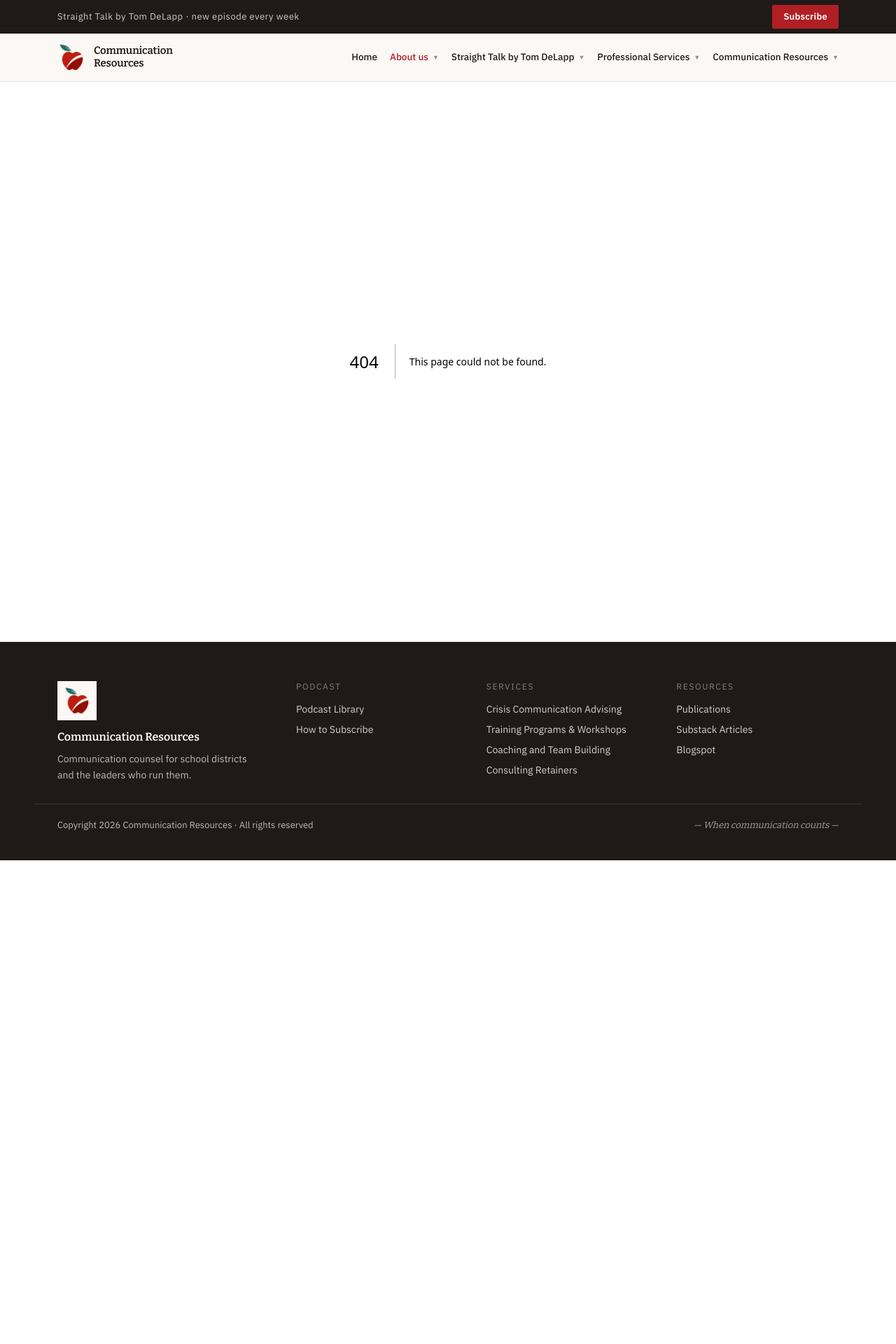
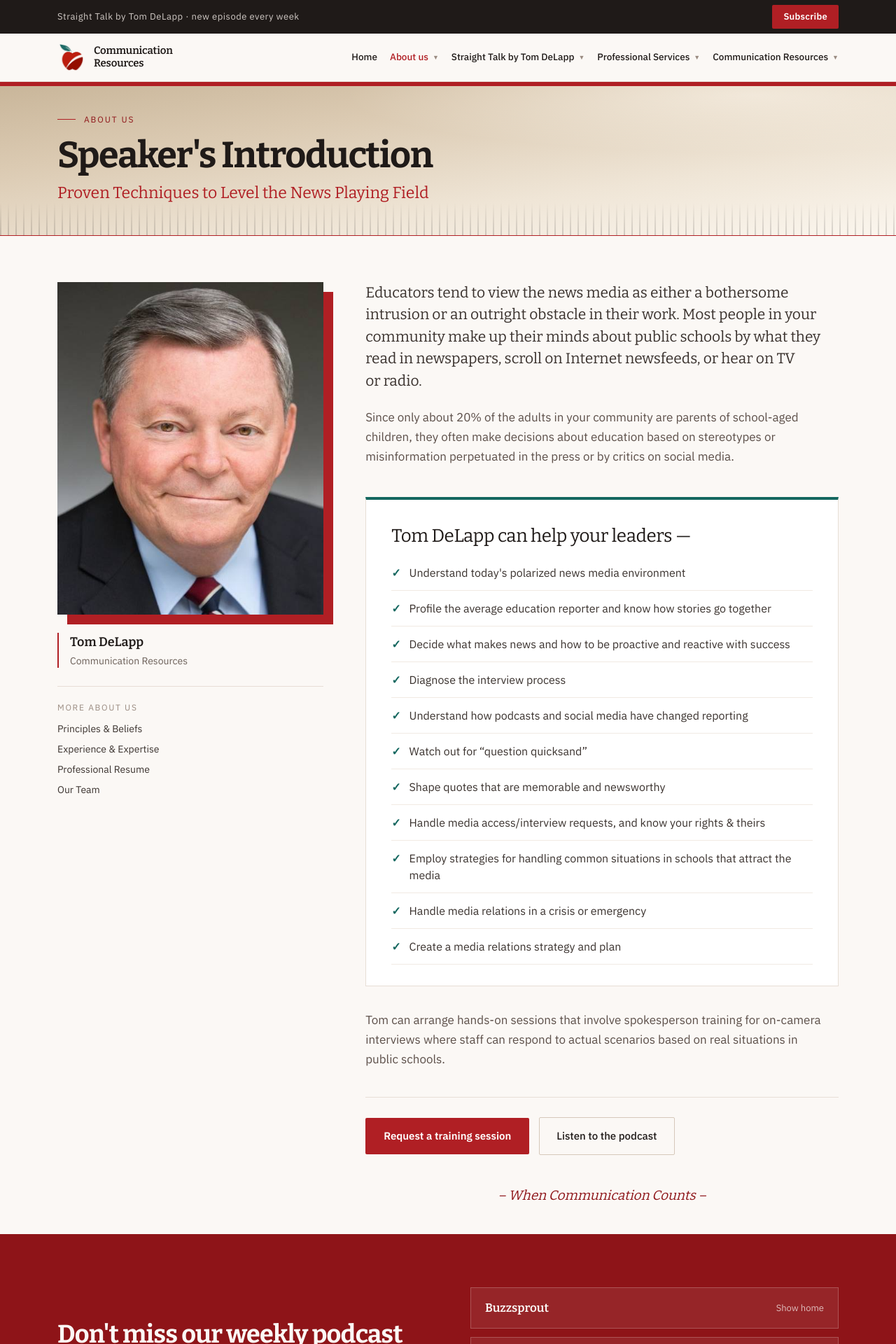
Before and after one commit to timroman234/tomdelapp_nextjs, a Next.js app: page /introduction in a window 1280 px wide. Before the commit this address had no page. Shown: the top 1920 px of the page at 70% size. Before the commit the page ends 1229 px from the top, so only its background shows below. Built offline with nearby package versions, Linux system fonts and the light colour scheme.

Commit message:
Build the introduction page
Co-Authored-By: Claude Sonnet 5 <noreply@anthropic.com>
Claude-Session: https://claude.ai/code/session_011bXU7X9kcSmbw9JpA91LCY

```diff
--- /dev/null
+++ b/src/app/introduction/page.tsx
@@ -0,0 +1,135 @@
+// src/app/introduction/page.tsx
+import Link from "next/link";
+import { OffsetPhoto } from "@/components/offset-photo";
+import { SubscribeBand } from "@/components/subscribe-band";
+import { introductionContent } from "@/content/introduction";
+
+export default function IntroductionPage() {
+  const {
+    banner,
+    rail,
+    lede,
+    secondParagraph,
+    checklistCard,
+    closingParagraph,
+    ctas,
+    signOff,
+    subscribeBand,
+  } = introductionContent;
+
+  return (
+    <>
+      <section className="relative overflow-hidden border-t-[6px] border-b border-red border-line-3 bg-[linear-gradient(172deg,#C9B69A_0%,#DBCAB2_30%,#EFE5D6_68%,#FBF6EE_100%)]">
+        <div className="pointer-events-none absolute inset-0 bg-[radial-gradient(70%_60%_at_84%_6%,rgba(255,250,242,0.55)_0%,rgba(255,250,242,0)_65%)]" />
+        <div
+          className="pointer-events-none absolute inset-x-0 bottom-0 h-[46px] [mask-image:linear-gradient(to_top,#000_0%,transparent_100%)]"
+          style={{
+            background:
+              "repeating-linear-gradient(90deg, rgba(31,26,24,0.18) 0 2px, rgba(31,26,24,0) 2px 11px)",
+          }}
+        />
+        <div className="container-cr relative py-10 pb-[46px]">
+          <div className="mb-4 flex items-center gap-3 text-xs uppercase tracking-[0.16em] text-red-dark">
+            <span className="block h-px w-[26px] bg-red" />
+            {banner.eyebrow}
+          </div>
+          <h1 className="mb-3 max-w-[22ch] font-heading text-[52px] font-bold leading-[1.05] tracking-[-0.025em]">
+            {banner.heading}
+          </h1>
+          <p className="whitespace-nowrap font-heading text-[23px] leading-[1.25] text-red max-[700px]:whitespace-normal">
+            {banner.subheading}
+          </p>
+        </div>
+      </section>
+
+      <section className="bg-cream">
+        <div className="container-cr grid grid-cols-1 items-start gap-[60px] py-[66px] pb-10 nav:grid-cols-[minmax(0,0.72fr)_minmax(0,1.28fr)]">
+          <div className="nav:sticky nav:top-[92px]">
+            <OffsetPhoto
+              src={rail.headshotSrc}
+              alt={rail.headshotAlt}
+              aspectRatio="4 / 5"
+              offset={14}
+              objectPosition="50% 35%"
+              sizes="(min-width: 900px) 26vw, 90vw"
+            />
+            <div className="mt-[26px] border-l-2 border-red pl-4">
+              <div className="font-heading text-[18px] font-semibold">{rail.name}</div>
+              <div className="mt-[3px] text-sm text-muted">{rail.role}</div>
+            </div>
+            <div className="mt-[26px] grid gap-[9px] border-t border-line pt-[22px] text-sm">
+              <div className="mb-[3px] text-xs uppercase tracking-[0.14em] text-muted-3">
+                {rail.siblingLabel}
+              </div>
+              {rail.siblingLinks.map((link) => (
+                <Link
+                  key={link.label}
+                  href={link.href}
+                  className="text-ink-soft no-underline hover:text-red"
+                >
+                  {link.label}
+                </Link>
+              ))}
+            </div>
+          </div>
+
+          <div>
+            <p className="mb-[22px] font-heading text-[21px] leading-[1.5] text-ink-soft text-pretty">
+              {lede}
+            </p>
+            <p className="mb-11 max-w-[66ch] text-[17px] leading-[1.65] text-body text-pretty">
+              {secondParagraph}
+            </p>
+
+            <div className="border border-t-4 border-line border-t-teal bg-white p-9 pb-[30px]">
+              <h2 className="mb-6 font-heading text-[26px] leading-[1.2] tracking-[-0.015em]">
+                {checklistCard.heading}
+              </h2>
+              <div className="grid gap-[13px]">
+                {checklistCard.items.map((item) => (
+                  <div
+                    key={item}
+                    className="flex items-start gap-3 border-b border-line-5 pb-[13px] text-base leading-[1.5] text-ink-soft"
+                  >
+                    <span className="flex-none font-semibold text-teal">✓</span>
+                    <span>{item}</span>
+                  </div>
+                ))}
+              </div>
+            </div>
+
+            <p className="mt-[34px] max-w-[66ch] text-[17px] leading-[1.65] text-body text-pretty">
+              {closingParagraph}
+            </p>
+
+            <div className="mt-10 flex flex-wrap items-center gap-[14px] border-t border-line pt-7">
+              <Link
+                href={ctas.primary.href}
+                className="rounded-[2px] bg-red px-[26px] py-[15px] text-[15px] font-semibold text-white no-underline hover:bg-red-dark"
+              >
+                {ctas.primary.label}
+              </Link>
+              <Link
+                href={ctas.secondary.href}
+                className="rounded-[2px] border border-line-4 px-6 py-[15px] text-[15px] font-medium text-ink no-underline hover:border-ink hover:bg-white"
+              >
+                {ctas.secondary.label}
+              </Link>
+            </div>
+
+            <p className="mt-11 text-center font-heading text-[19px] italic text-red-dark">
+              {signOff}
+            </p>
+          </div>
+        </div>
+      </section>
+
+      <SubscribeBand
+        heading={subscribeBand.heading}
+        body={subscribeBand.body}
+        headingSize="md"
+        showEmailForm={subscribeBand.showEmailForm}
+      />
+    </>
+  );
+}
```
